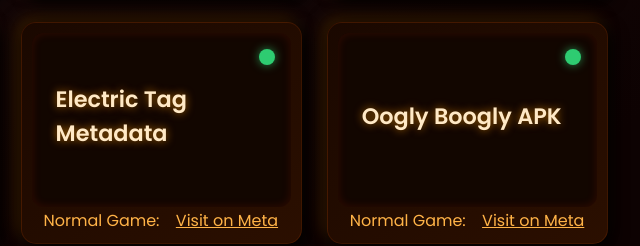
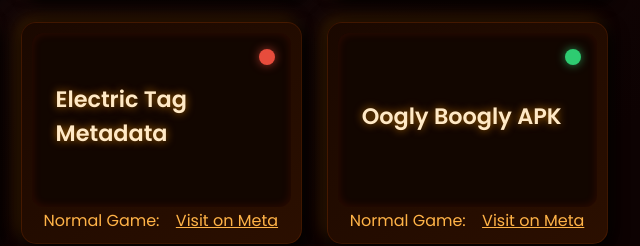
Before and after one commit to rantsszi/rants-mods, a plain HTML site: page index.html in a window 1280 px wide. Shown: the part 550-796 px from the top of the page, 632-1272 px from the left. Drawn offline with Linux system fonts and the light colour scheme.

Commit message:
Update index.html

```diff
--- a/index.html
+++ b/index.html
@@ -306,7 +306,7 @@
     <div class="platform">
       <a href="https://gofile.io/d/WQWtLP" class="game-link" target="_blank" rel="noopener noreferrer">
         <div class="game-card">
-          <div class="status-circle green"></div>
+          <div class="status-circle red"></div>
           <div class="game-title">Electric Tag Metadata</div>
         </div>
       </a>
```
